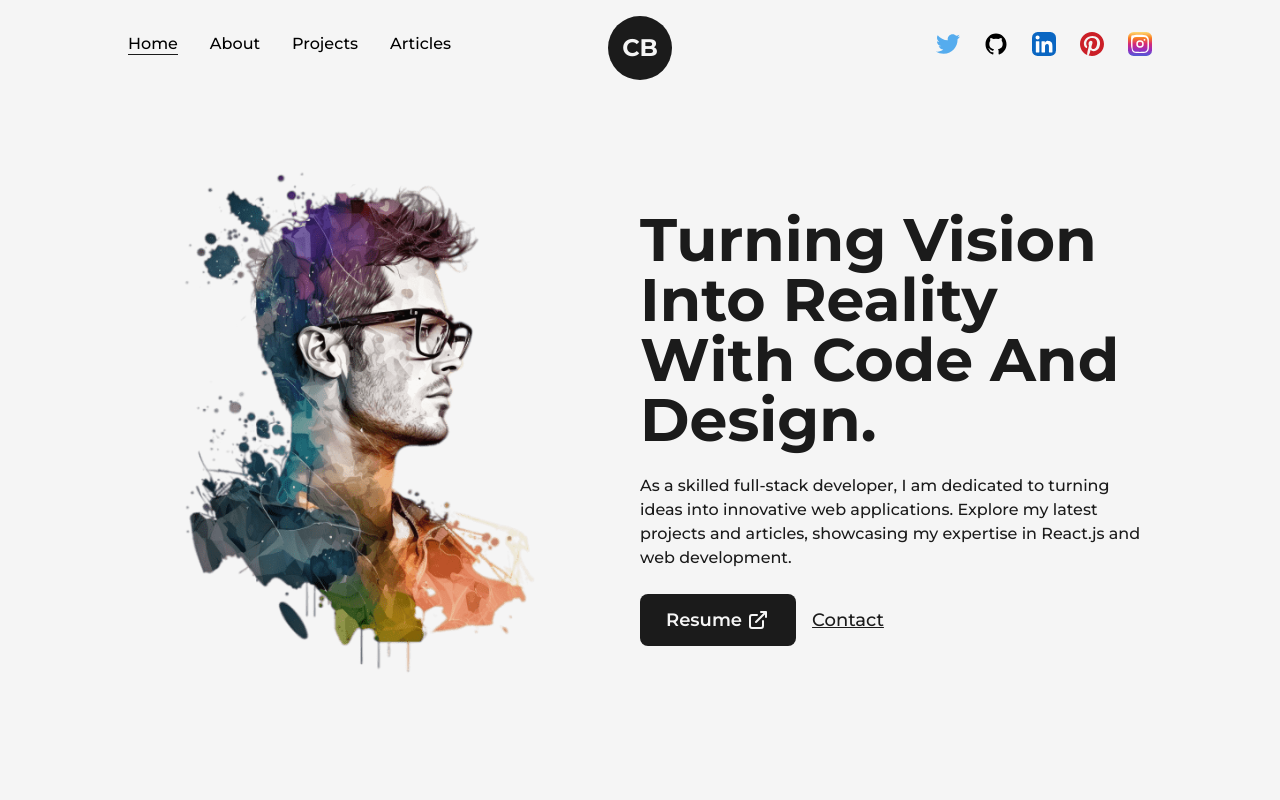
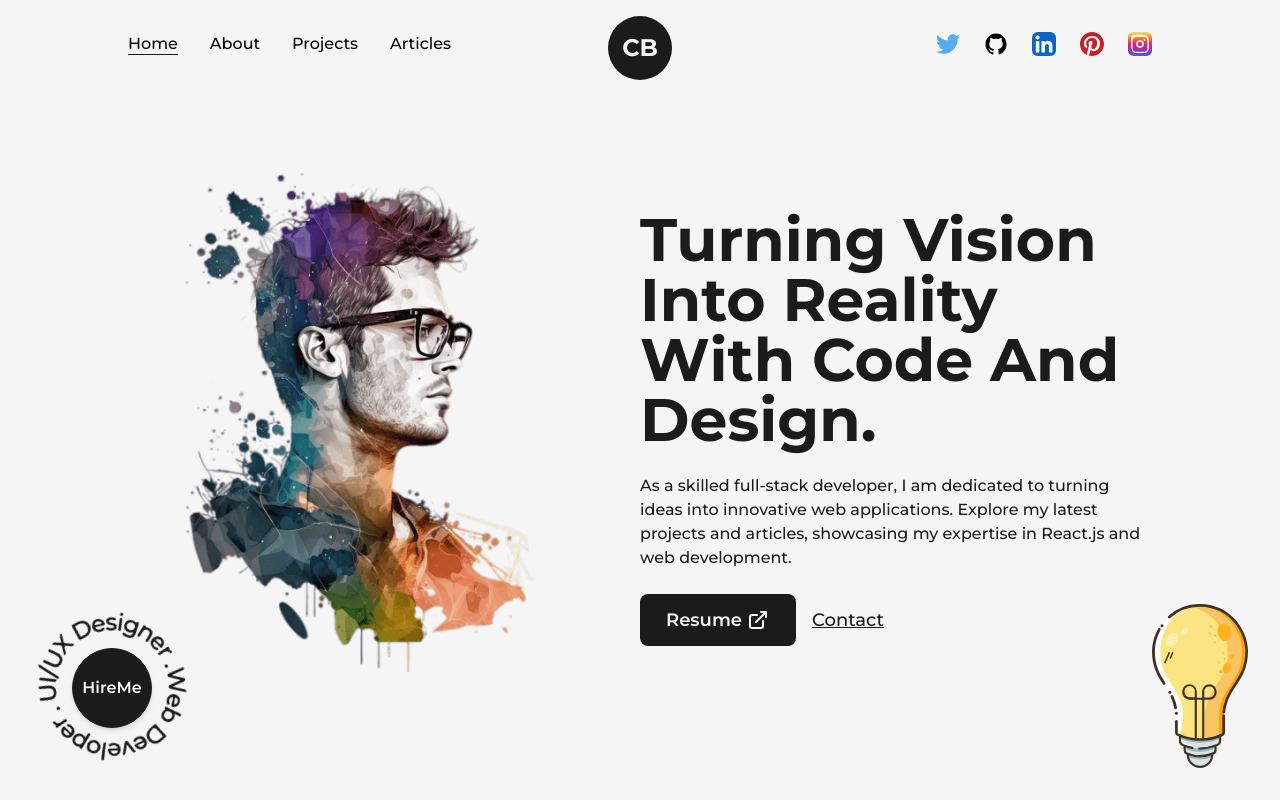
Before and after one commit to sinantech/website, a Next.js app: page / in a window 1280 px wide. Shown: the top 800 px of the page. Built offline with nearby package versions, Linux system fonts and the light colour scheme.

Commit message:
feat:hireme design completed

```diff
--- /dev/null
+++ b/src/components/HireMe.js
@@ -0,0 +1,24 @@
+import React from "react";
+import { CircularText } from "./Icons";
+import Link from "next/link";
+
+const HireMe = () => {
+  return (
+    <div className="fixed left-4 bottom-4 flex items-center justify-center overflow-hidden">
+      <div className="w-48 h-auto flex items-center justify-center relative">
+        <CircularText className={"fill-dark animate-spin-slow"} />
+        <Link
+          href="mailto:abcd@gmail.com"
+          className="flex items-center
+          justify-center absolute left-1/2 top-1/2 -translate-x-1/2 -translate-y-1/2 bg-dark
+          text-light shadow-md border border-solid border-dark w-20 h-20 rounded-full font-semibold
+          hover:bg-light hover:text-dark"
+        >
+          HireMe
+        </Link>
+      </div>
+    </div>
+  );
+};
+
+export default HireMe;
--- a/src/pages/index.js
+++ b/src/pages/index.js
@@ -5,6 +5,8 @@
 import AnimatedText from "@/components/AnimatedText";
 import Link from "next/link";
 import { LinkArrow } from "@/components/Icons";
+import HireMe from "@/components/HireMe";
+import lightBulb from "../../public/images/svgs/miscellaneous_icons_1.svg";
 
 export default function Home() {
   return (
@@ -56,6 +58,10 @@
             </div>
           </div>
         </Layout>
+        <HireMe />
+        <div className="absolute right-8 bottom-8 inline-block w-24">
+          <Image src={lightBulb} alt="Codebucks" className="w-full h-auto" />
+        </div>
       </main>
     </>
   );
--- a/tailwind.config.js
+++ b/tailwind.config.js
@@ -18,6 +18,9 @@
         primary: "#B63E96", // 240,86,199
         primaryDark: "#58E6D9", // 80,230,217
       },
+      animation: {
+        "spin-slow": "spin 8s linear infinite",
+      },
     },
   },
   plugins: [],
```
